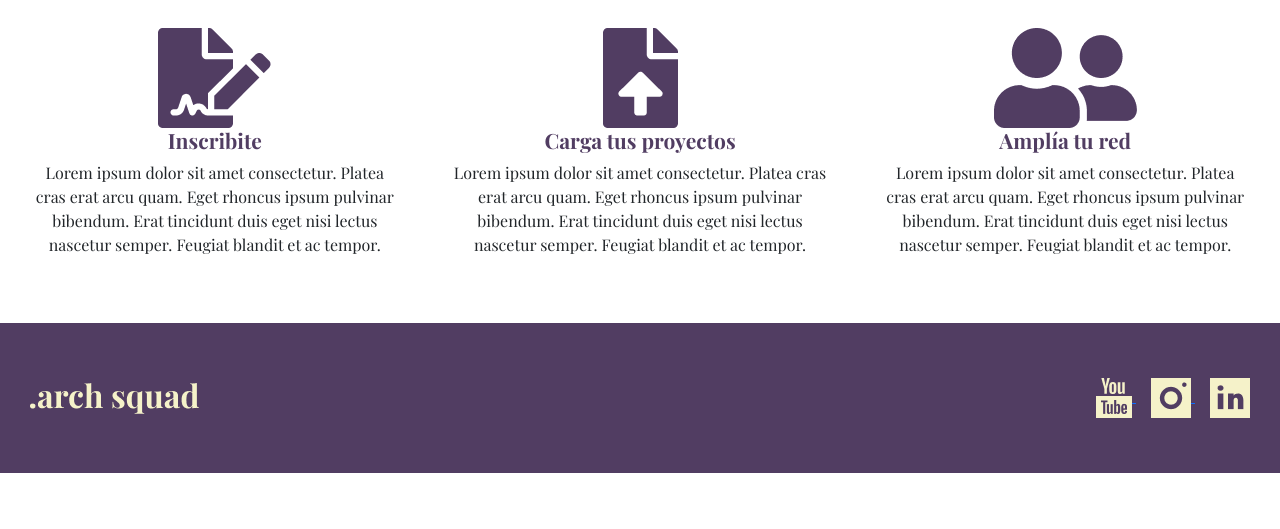
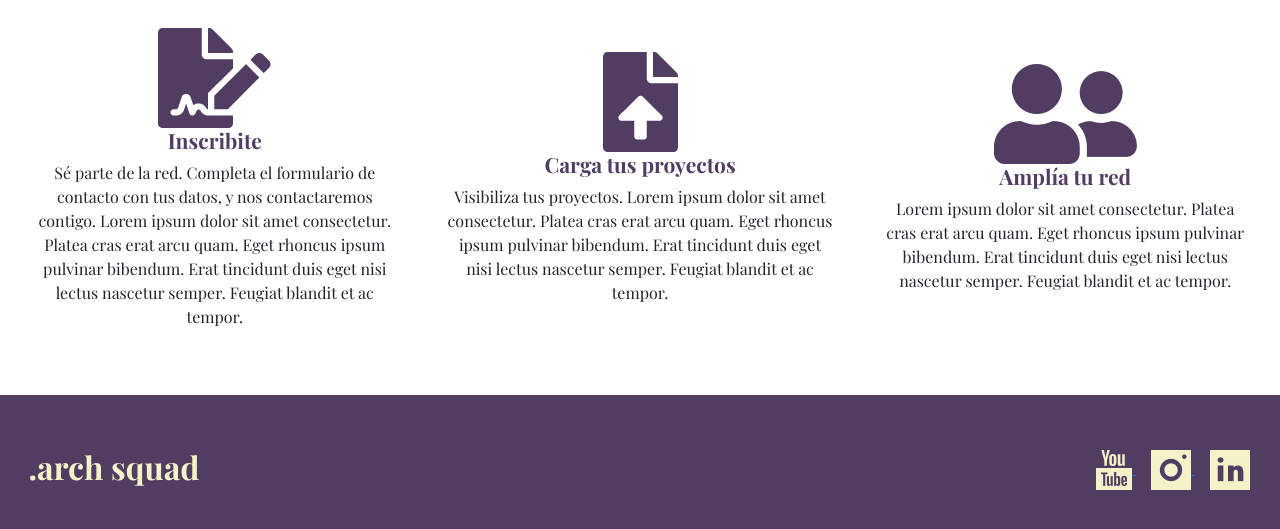
Before and after one commit to Anasicakrause/PF-Sica, a website: page index.html in a window 1280 px wide. Shown: the part 1266-1795 px from the top of the page. Before the commit the page ends 1739 px from the top, so only its background shows below. Drawn offline with nearby package versions, Linux system fonts and the light colour scheme; a web font is replaced by a local one.

Commit message:
completando textos

```diff
--- a/index.html
+++ b/index.html
@@ -102,6 +102,8 @@
             <div>
                 <h3>Inscribite</h3>
                 <p>
+                    Sé parte de la red.
+                    Completa el formulario de contacto con tus datos, y nos contactaremos contigo.
                     Lorem ipsum dolor sit amet consectetur. Platea cras erat arcu quam.
                     Eget rhoncus ipsum pulvinar bibendum. Erat tincidunt duis eget nisi
                     lectus nascetur semper. Feugiat blandit et ac tempor.
@@ -113,6 +115,7 @@
             <div>
                 <h3>Carga tus proyectos</h3>
                 <p>
+                    Visibiliza tus proyectos.
                     Lorem ipsum dolor sit amet consectetur. Platea cras erat arcu quam.
                     Eget rhoncus ipsum pulvinar bibendum. Erat tincidunt duis eget nisi
                     lectus nascetur semper. Feugiat blandit et ac tempor.
```
